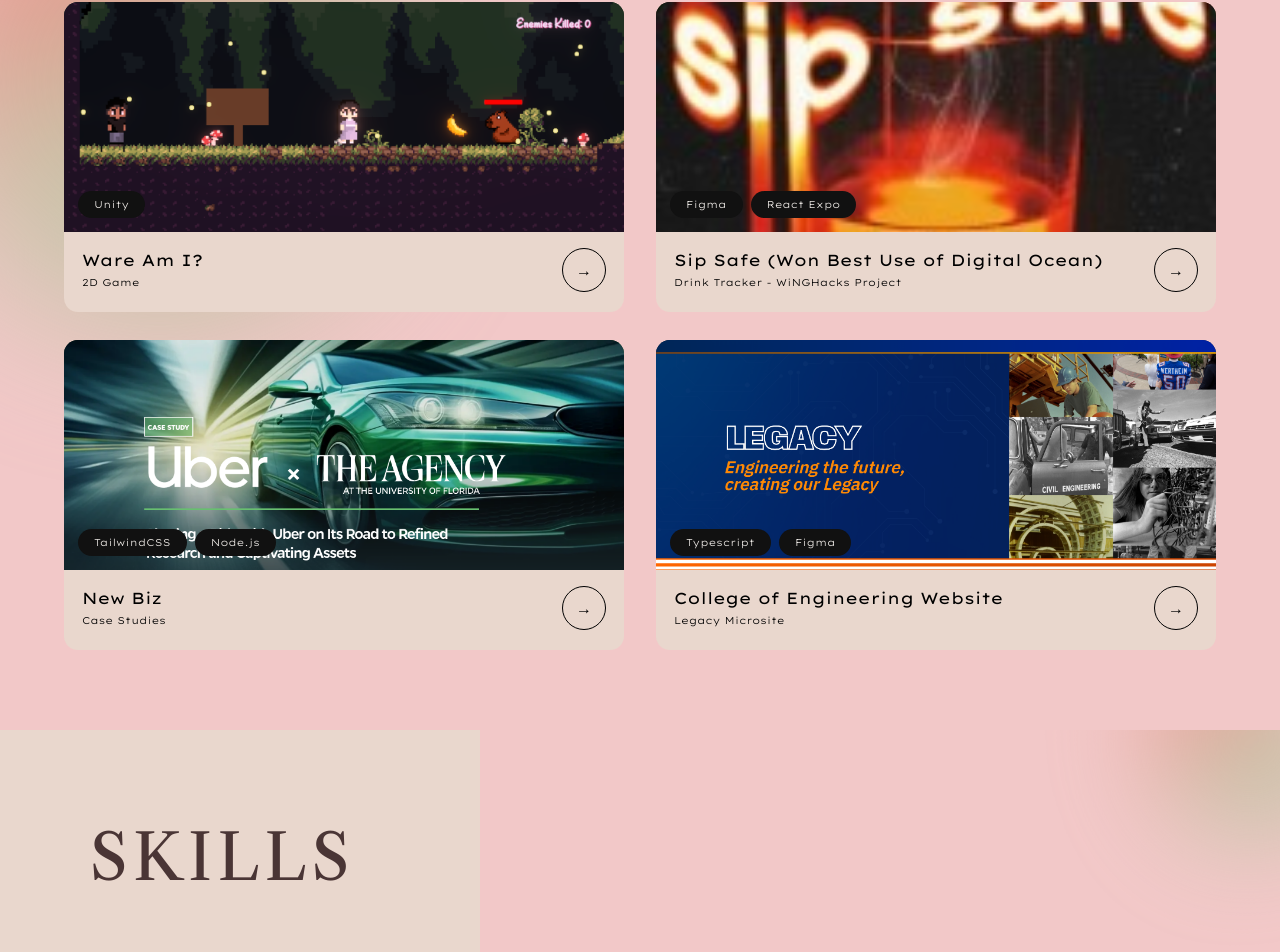
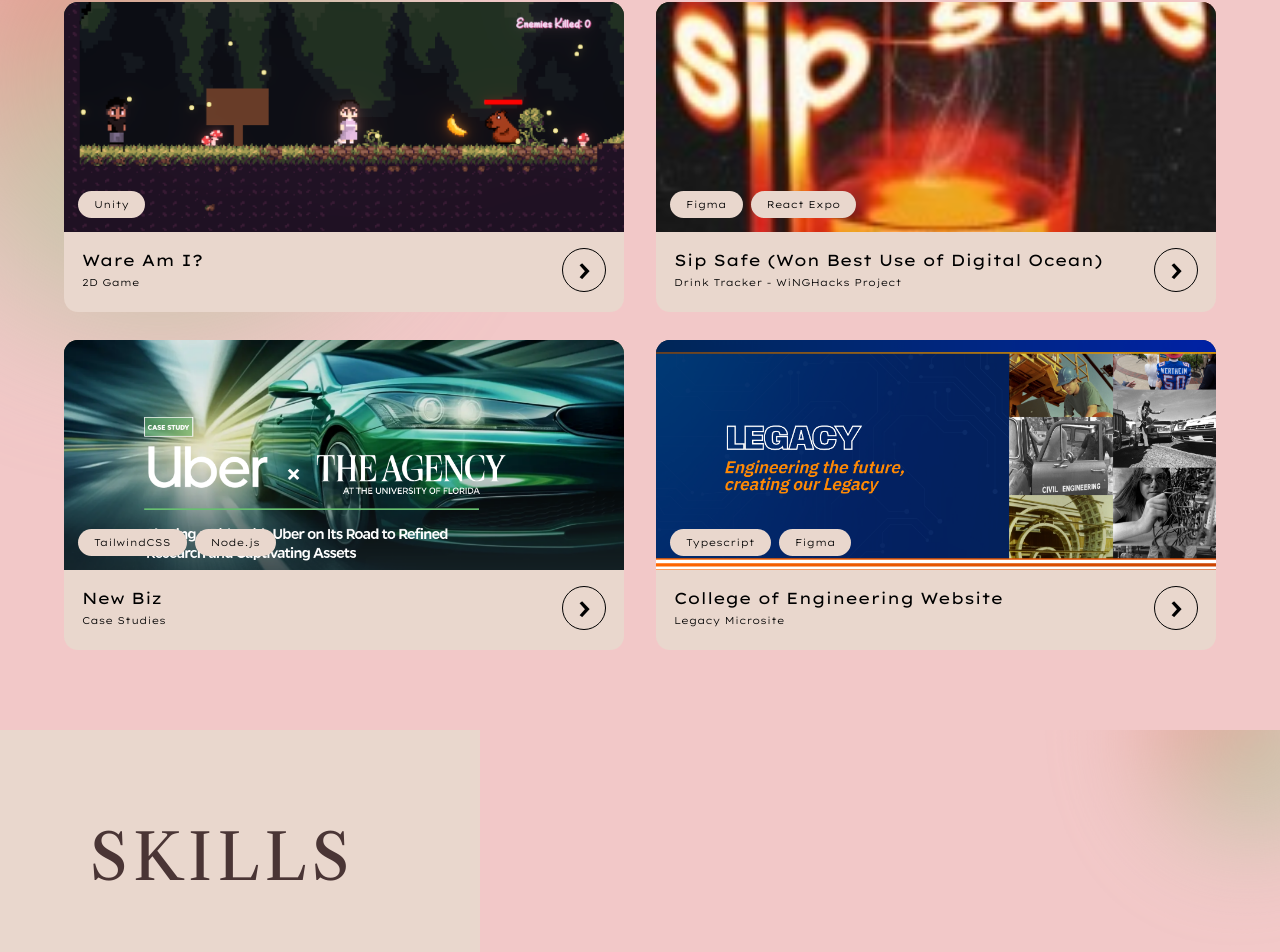
Before and after one commit to adoralin0/Portfolio, a Next.js app in the folder portfolio/: page / in a window 1280 px wide. Shown: the part 1728-2680 px from the top of the page. Built offline with nearby package versions, Linux system fonts and the light colour scheme; a web font is replaced by a local one.

Commit message:
feat: changed buttons and colors on project page

```diff
--- a/portfolio/app/ProjectExamples.tsx
+++ b/portfolio/app/ProjectExamples.tsx
@@ -109,8 +109,8 @@
                     <span
                       key={t}
                       style={{
-                        background: "#111",
-                        color: "#f0ece8",
+                        background: "#E9D7CD",
+                        color: "#000",
                         fontFamily: "'Lexend Giga', sans-serif",
                         fontSize: "0.62rem",
                         fontWeight: 300,
@@ -178,12 +178,13 @@
                     alignItems: "center",
                     justifyContent: "center",
                     color: "#000",
-                    fontSize: "1rem",
+                    fontSize: "2.35rem",
                     textDecoration: "none",
                     flexShrink: 0,
+                    paddingBottom: 6,
                   }}
                 >
-                  →
+                  ›
                 </a>
               </div>
             </div>
```
